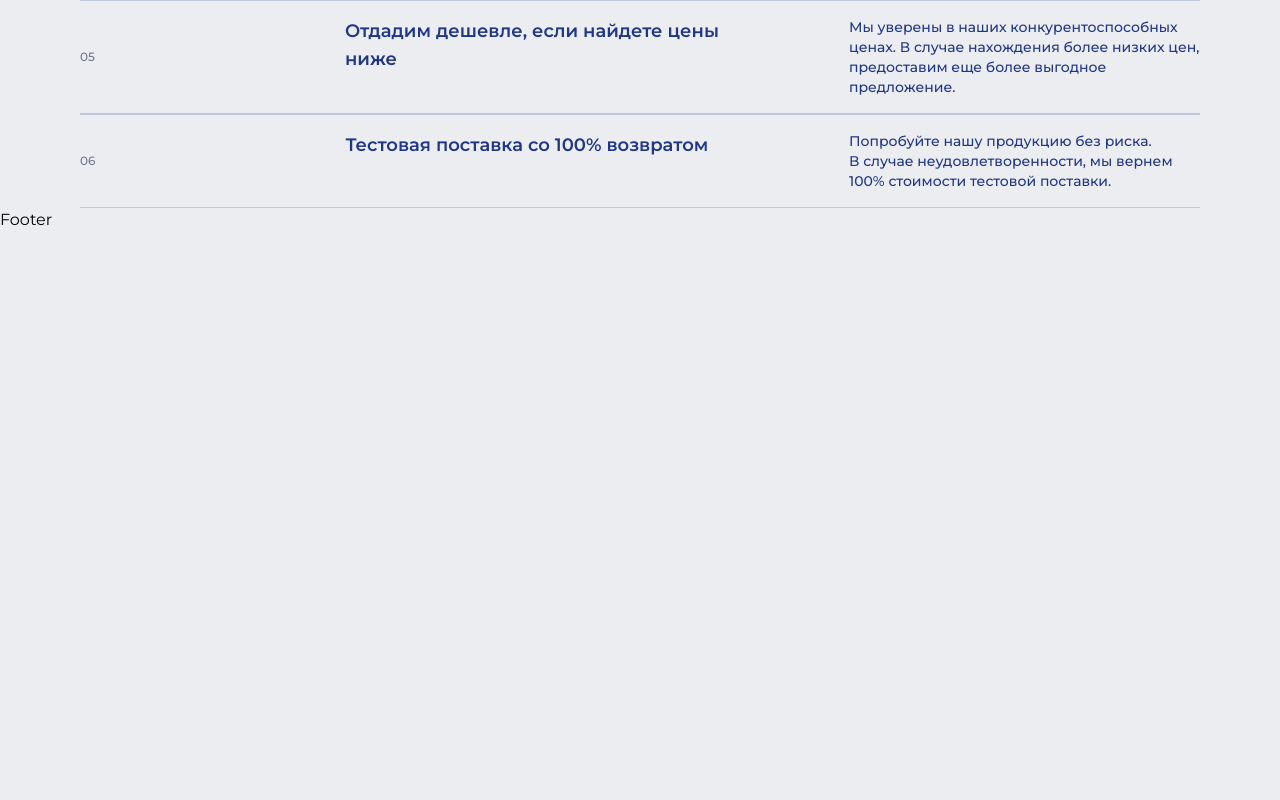
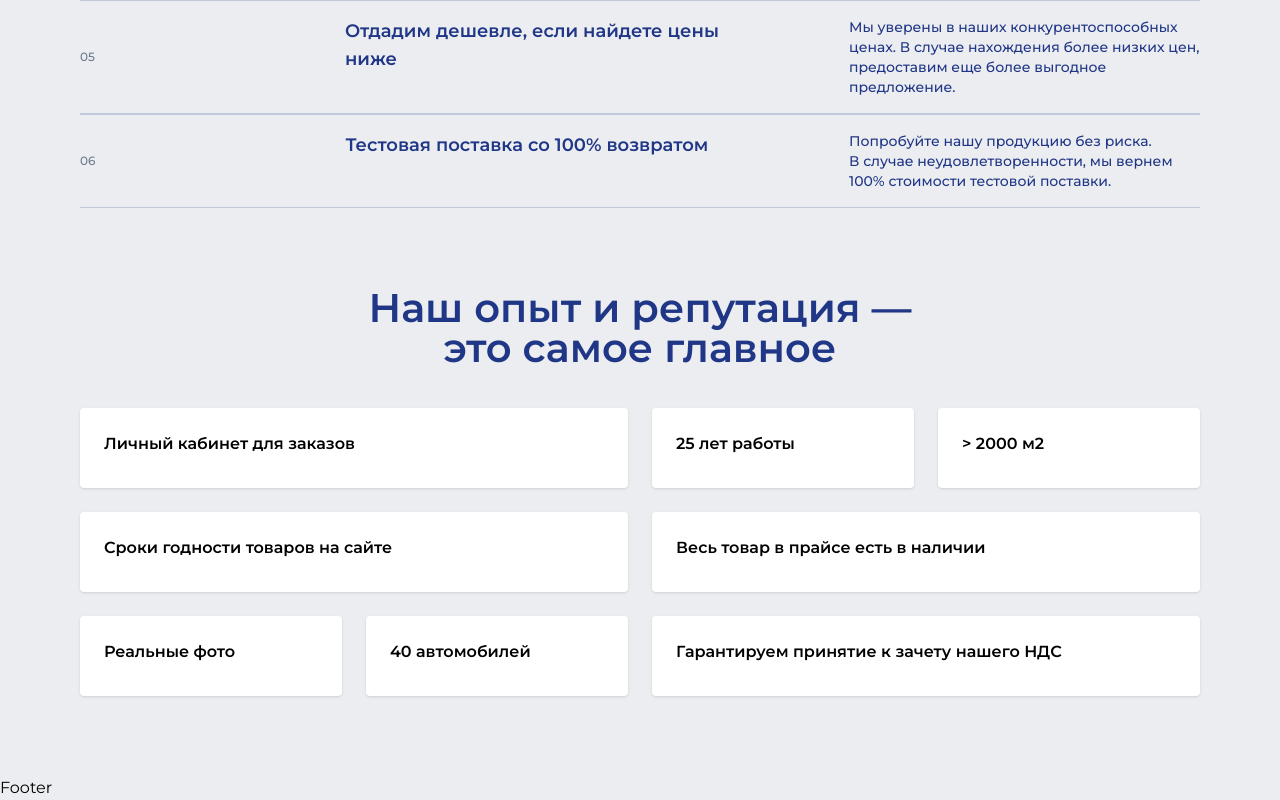
Before and after one commit to muhammadazizbek006/Ekor, a React (Vite) app: page / in a window 1280 px wide. Shown: the part 4274-5074 px from the top of the page. Before the commit the page ends 4506 px from the top, so only its background shows below. Built offline with nearby package versions, Linux system fonts and the light colour scheme.

Commit message:
add grid layout

```diff
--- /dev/null
+++ b/src/components/home/OurAttentionMatters.jsx
@@ -0,0 +1,26 @@
+import React from 'react';
+import { ourattentionmatters } from '../../data/Data';
+
+const OurAttentionMatters = () => {
+  return (
+    <section className='py-20'>
+      <div className="containerb">
+        <h2 className='text-40 text-center font-semibold leading-40 text-head'>
+          Наш опыт и репутация — <br /> это самое главное
+        </h2>
+        <ul className="grid gap-6 mt-10 custom-grid">
+          {ourattentionmatters.map((e, index) => {
+            return (
+              <li key={index} className="bg-white p-6 rounded shadow">
+                <h3 className="text-24 font-semibold mb-2">{e.title}</h3>
+                <p className="text-16">{e.description}</p>
+              </li>
+            );
+          })}
+        </ul>
+      </div>
+    </section>
+  );
+}
+
+export default OurAttentionMatters;
--- a/src/data/Data.js
+++ b/src/data/Data.js
@@ -282,3 +282,69 @@ export const specialoffers = [
         javob:`Попробуйте нашу продукцию без риска. В случае неудовлетворенности, мы вернем 100% стоимости тестовой поставки.`,
     },
 ]
+
+
+// Our Attention Matters
+
+export const ourattentionmatters = [
+    {
+        id:1,
+        raqam:`01`,
+        title:`Личный кабинет для заказов`,
+        sharx:`Удобный личный кабинет для управления и размещения ваших заказов`,
+    },
+    {
+        id:2,
+        raqam:`02`,
+        title:`25 лет работы`,
+        sharx:`Производство с 1998 г.`,
+    },
+    {
+        id:3,
+        raqam:`03`,
+        title:`> 2000 м2 `,
+        sharx:`Морозильных складов`,
+    },
+    {
+        id:4,
+        raqam:`04`,
+        title:`Сроки годности товаров на сайте`,
+        sharx:`Полная прозрачность с информацией о сроках годности каждого товара`,
+    },
+    {
+        id:5,
+        raqam:`05`,
+        title:`Весь товар в прайсе есть в наличии`,
+        sharx:`Гарантируем наличие всех товаров из прайс-листа`,
+    },
+    {
+        id:6,
+        raqam:`06`,
+        title:`Реальные фото`,
+        sharx:`На сайте представлены реальные фотографии каждой партии товаров`,
+    },
+    {
+        id:7,
+        raqam:`07`,
+        title:`40 автомобилей`,
+        sharx:`На доставке ежедневно`,
+    },
+    {
+        id:8,
+        raqam:`08`,
+        title:`Гарантируем принятие к зачету нашего НДС `,
+        sharx:`Демонстрируем прозрачность и честность в деловых отношениях`,
+    },
+
+]
+
+
+// .area-1 { grid-area: a; }
+// .area-2 { grid-area: b; }
+// .area-3 { grid-area: c; }
+// .area-4 { grid-area: d; }
+// .area-5 { grid-area: e; }
+// .area-6 { grid-area: f; }
+// .area-7 { grid-area: g; }
+// .area-8 { grid-area: h; }
+// .area-9 { grid-area: i; }
--- a/src/index.css
+++ b/src/index.css
@@ -23,3 +23,51 @@ border-color: #20368633;
 
 
 }
+
+
+.custom-grid {
+    display: grid;
+    grid-template-columns: repeat(4, 1fr);
+    grid-template-rows: repeat(3, auto);
+    grid-auto-flow: dense;
+  }
+
+  .custom-grid li:nth-child(1) {
+    grid-column: span 2;
+    grid-row: span 1;
+  }
+
+  .custom-grid li:nth-child(2),
+  .custom-grid li:nth-child(3) {
+    grid-column: span 1;
+    grid-row: span 1;
+  }
+
+  .custom-grid li:nth-child(4) {
+    grid-column: span 2;
+    grid-row: span 1;
+  }
+
+  .custom-grid li:nth-child(5) {
+    grid-column: span 2;
+    grid-row: span 1;
+  }
+
+  .custom-grid li:nth-child(6) {
+    grid-column: span 1;
+    grid-row: span 1;
+  }
+
+  .custom-grid li:nth-child(7){
+    grid-column: span 1;
+    grid-row: span 1;
+  }
+  .custom-grid li:nth-child(8) {
+    grid-column: span 2;
+    grid-row: span 1;
+  }
+
+  .custom-grid li:nth-child(9) {
+    grid-column: span 2;
+    grid-row: span 1;
+  }
--- a/src/pages/Home.jsx
+++ b/src/pages/Home.jsx
@@ -8,6 +8,7 @@ import MeatAndFruit from '../components/home/MeatAndFruit'
 import HouseholdProducts from '../components/home/HouseholdProducts'
 import BusinessMaterials from '../components/home/BusinessMaterials'
 import SpecialOffers from '../components/home/SpecialOffers'
+import OurAttentionMatters from '../components/home/OurAttentionMatters'
 const Home = () => {
   return (
     <>
@@ -20,6 +21,7 @@ const Home = () => {
       <BusinessOffer/>
       <BusinessMaterials/>
       <SpecialOffers/>
+      <OurAttentionMatters/>
     </>
   )
 }
```
